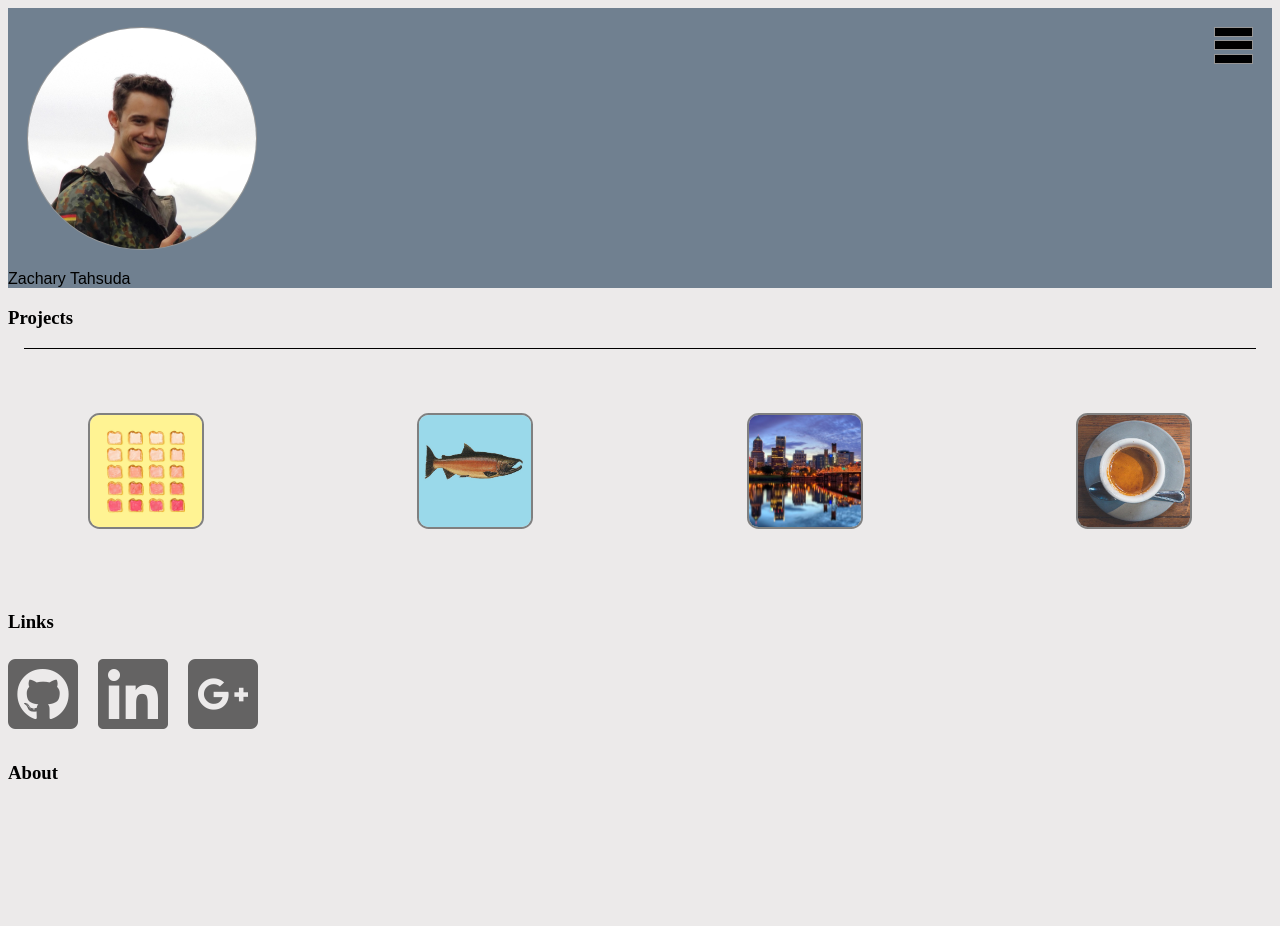
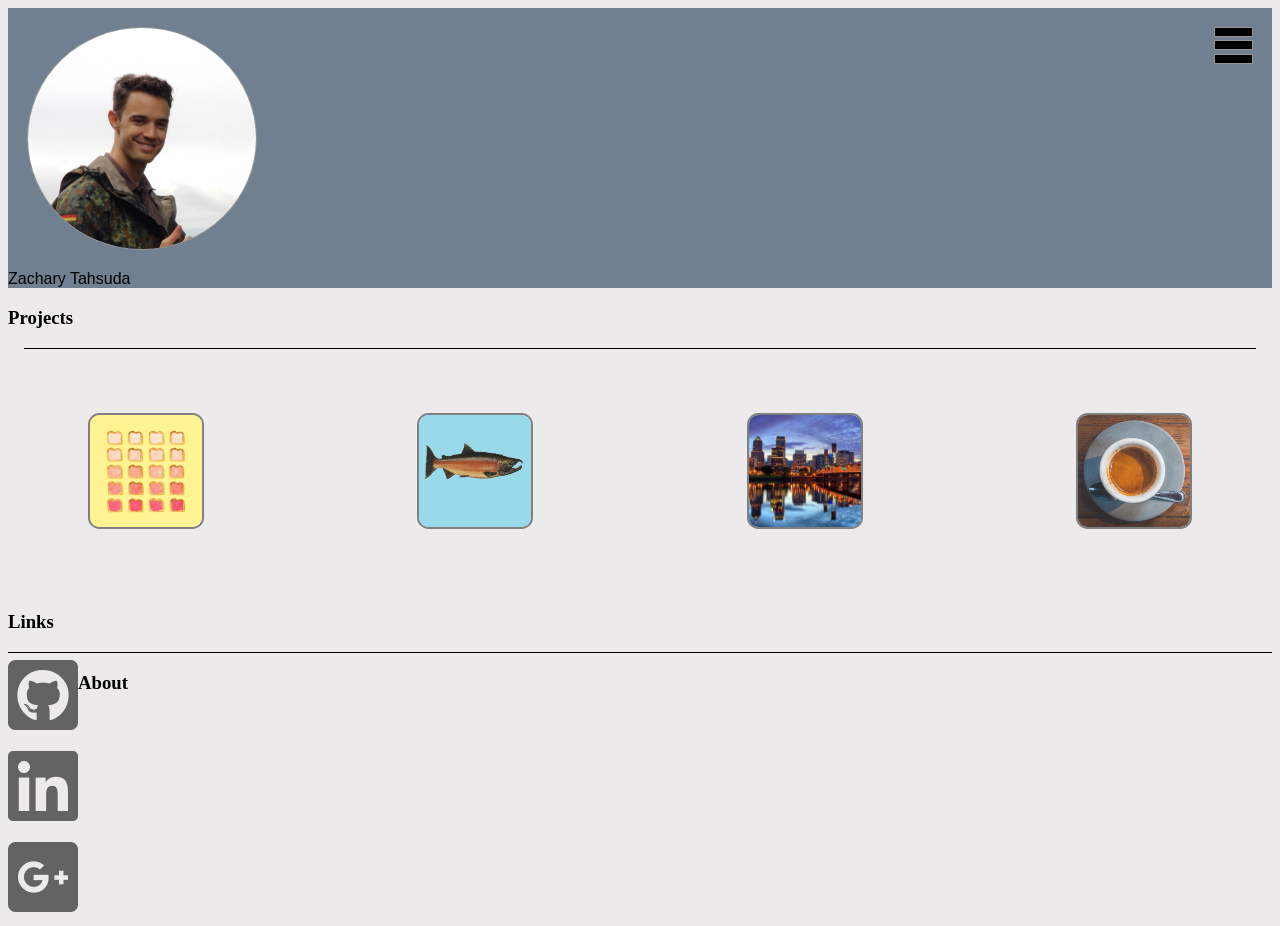
Before and after one commit to Zachar13y/BCP2-portfolio, a plain HTML site: page index.html in a window 1280 px wide. Before the commit the page ends 803 px from the top, so only its background shows below. Drawn offline with Linux system fonts and the light colour scheme.

Commit message:
Stacked span icon elements.

```diff
--- a/css/base.css
+++ b/css/base.css
@@ -1,3 +1,8 @@
 body {
     background-color: rgb(236, 234, 234);
 }
+
+span {
+    float: left;
+    clear: left;
+}
--- a/css/home.css
+++ b/css/home.css
@@ -55,3 +55,7 @@
     border-radius: 10%;
     margin: 1em;
 }
+
+.links {
+    border-top: solid .8px;
+}
```
Also changed, not shown: index.html (+1 -0 lines).
